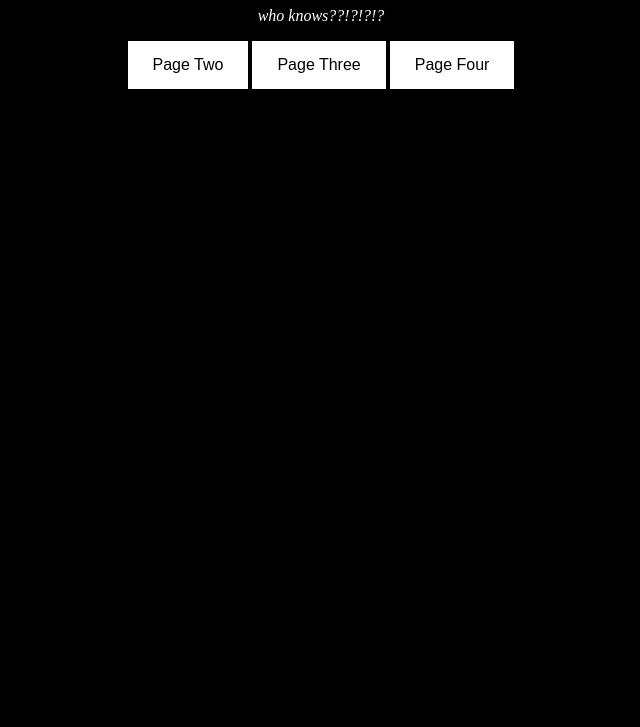
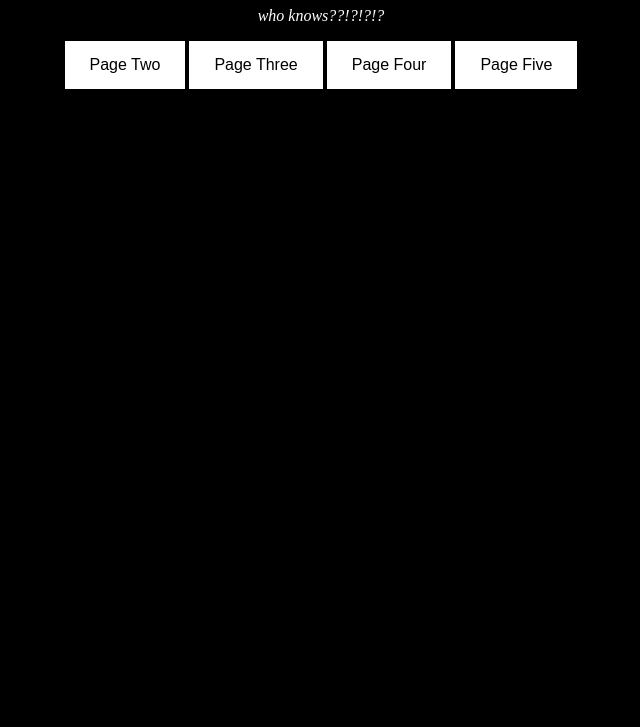
Before and after one commit to AkkozaDevelops/old-website, a plain HTML site: page web/index.html in a window 1280 px wide. Shown: the part 73-800 px from the top of the page, without its empty margins (319-959 px from the left). Drawn offline with Linux system fonts and the light colour scheme.

Commit message:
Update index.html

```diff
--- a/web/index.html
+++ b/web/index.html
@@ -13,6 +13,7 @@
 			<span><button onclick="window.location = './pagetwo.html'" class="button">Page Two</button></span>
 			<span><button onclick="window.location = './pagethree.html'" class="button">Page Three</button></span>
 			<span><button onclick="window.location = './pagefour.html'" class="button">Page Four</button></span>
+			<span><button onclick="window.location = './pagefive.html'" class="button">Page Five</button></span>
 		</div>
 		</center>
 	</body>
```
